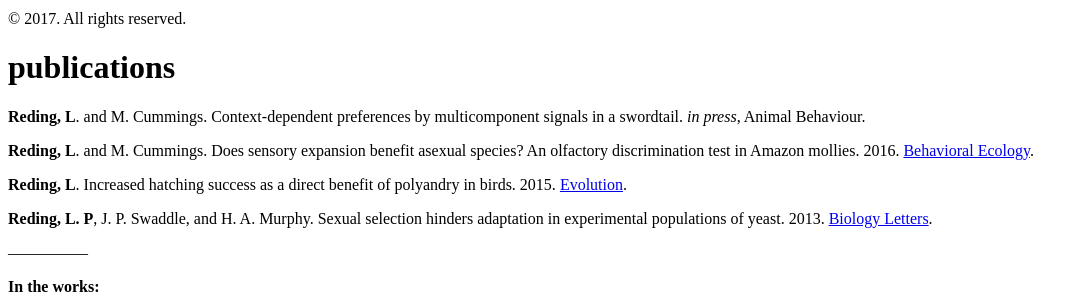
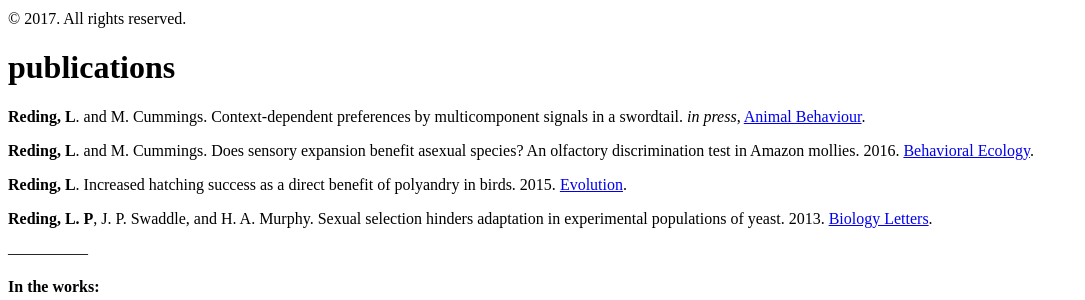
Before and after one commit to lukereding/lukereding.github.io, a Jekyll site: the page built from 2000-01-03-publications.MARKUP.md, in a window 1280 px wide. Shown: the part 291-591 px from the top of the page, without its empty margins (0-1085 px from the left). Built offline with Jekyll 4.4.1, drawn with Linux system fonts in a browser that asks for light colours; part of the change alters nothing that is shown.

```diff
--- a/2000-01-03-publications.MARKUP.md
+++ b/2000-01-03-publications.MARKUP.md
@@ -3,7 +3,7 @@ layout: page
 title: publications
 ---
 
-__Reding, L__. and M. Cummings. Context-dependent preferences by multicomponent signals in a swordtail. _in press_, Animal Behaviour.
+__Reding, L__. and M. Cummings. Context-dependent preferences by multicomponent signals in a swordtail. _in press_, [Animal Behaviour](http://www.sciencedirect.com/science/article/pii/S0003347217301549).
 
 __Reding, L__. and M. Cummings. Does sensory expansion benefit asexual species? An olfactory discrimination test in Amazon mollies. 2016. [Behavioral Ecology](http://beheco.oxfordjournals.org/content/early/2015/10/07/beheco.arv168.short?rss=1).
 
```
